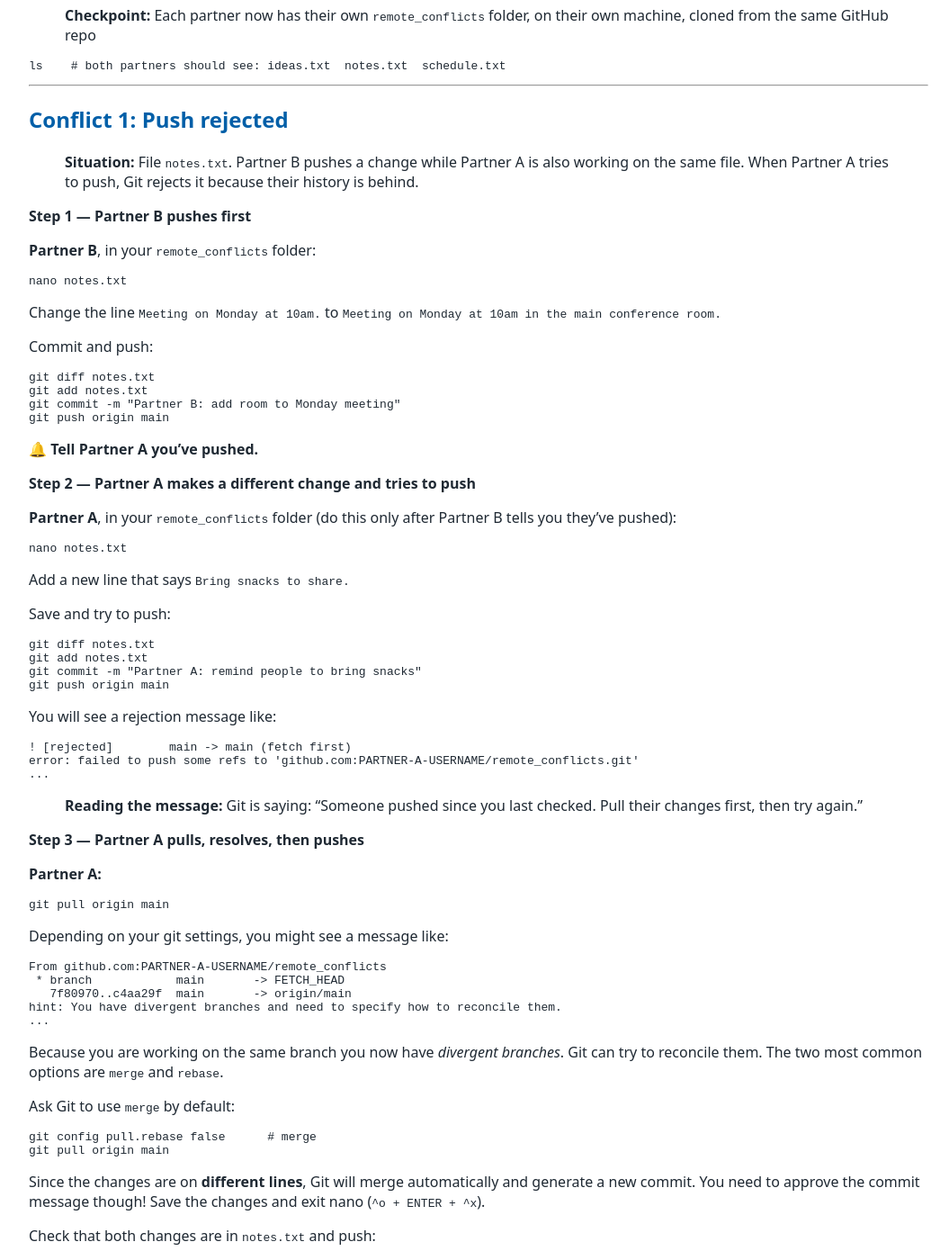
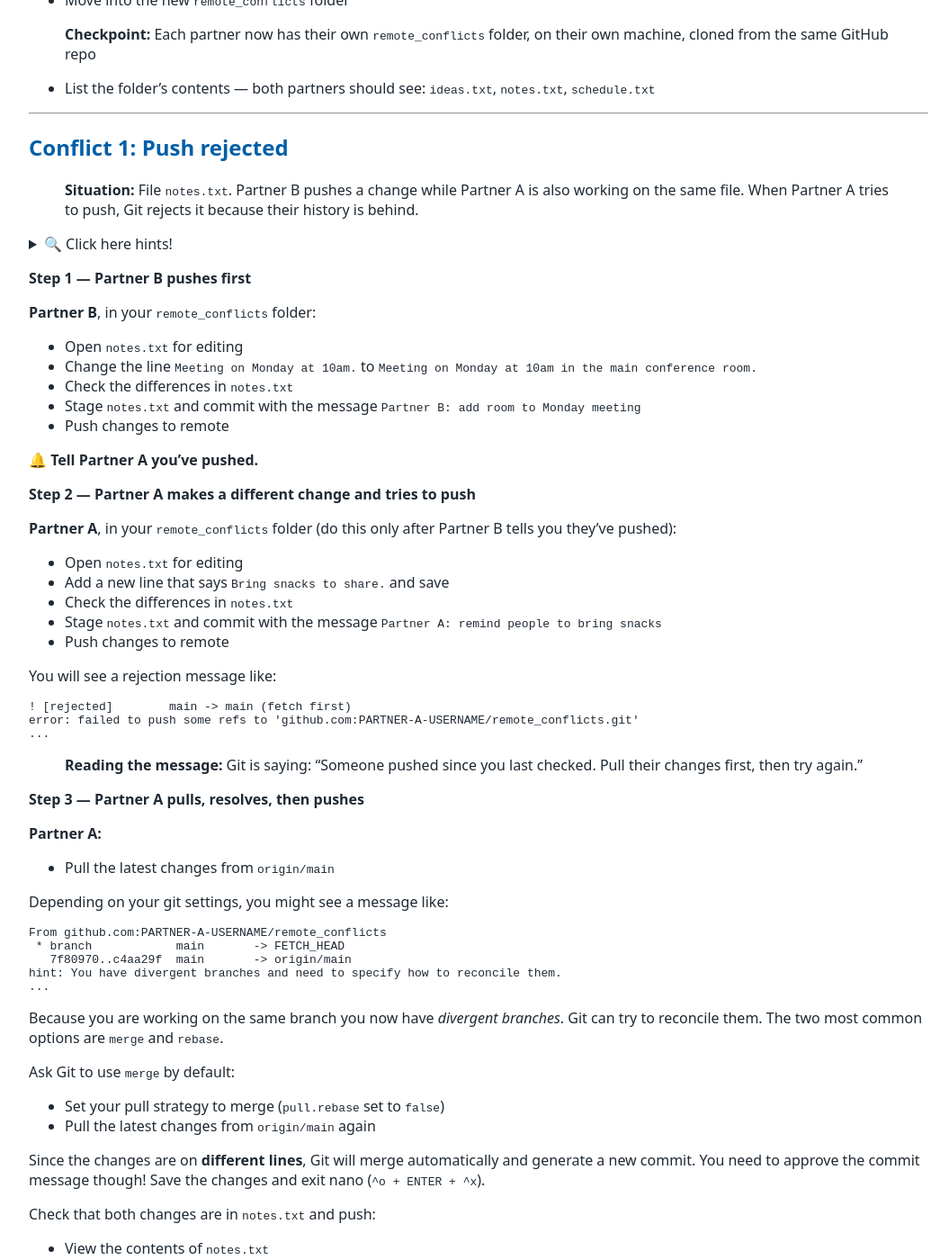
Before and after one commit to tu-delft-library/intermediate_version_control_with_git, a Jekyll site: the page built from material_for_participants/PRACTICAL_remote_conflicts.md, in a window 1280 px wide and 1400 px high, scrolled down 2729 px. Shown: the whole window at 90% size, without its empty margins (108-1163 px from the left). Built offline with Jekyll 4.4.1, drawn with Linux system fonts in a browser that asks for light colours; our own code applies the rules of GitHub Pages for plain Markdown files; some of the changed text lies outside the part shown.

Commit message:
changing explicit commands with plain english

````diff
--- a/material_for_participants/PRACTICAL_remote_conflicts.md
+++ b/material_for_participants/PRACTICAL_remote_conflicts.md
@@ -134,19 +134,14 @@ git push origin main
 
 From here on, **avoid copy-pasting**. Typing all the commands helps you build understanding.
 
-**Partner B**, open your terminal and run:
-
-```bash
-cd ~/Desktop
-git clone git@github.com:PARTNER-A-USERNAME/remote_conflicts.git remote_conflicts
-cd remote_conflicts
-```
+**Partner B**, open your terminal and:
+- Move into your `Desktop` directory
+- Clone the repository at `git@github.com:PARTNER-A-USERNAME/remote_conflicts.git` into a folder named `remote_conflicts`
+- Move into the new `remote_conflicts` folder
 
 > **Checkpoint:** Each partner now has their own `remote_conflicts` folder, on their own machine, cloned from the same GitHub repo
 
-```bash
-ls    # both partners should see: ideas.txt  notes.txt  schedule.txt
-```
+- List the folder's contents — both partners should see: `ideas.txt`, `notes.txt`, `schedule.txt`
 
 ---
 
@@ -154,39 +149,37 @@ ls    # both partners should see: ideas.txt  notes.txt  schedule.txt
 
 > **Situation:** File `notes.txt`. Partner B pushes a change while Partner A is also working on the same file. When Partner A tries to push, Git rejects it because their history is behind.
 
+<details>
+<summary>🔍 Click here hints! </summary>
+
+- To see the changes in a file use `git diff name_of_file`
+- To stage a file use `git add name_of_file`
+- To commit a file use `git commit -m "commit message"`
+- To push to remote use `git push origin main`
+- To pull from remote use `git pull origin main`
+- To set your pull strategy to merge use `git config pull.rebase false`
+</details>
+
+
 **Step 1 — Partner B pushes first**
 
 **Partner B**, in your `remote_conflicts` folder:
-```bash
-nano notes.txt
-```
-Change the line `Meeting on Monday at 10am.` to `Meeting on Monday at 10am in the main conference room.`
-
-Commit and push:
-```bash
-git diff notes.txt
-git add notes.txt
-git commit -m "Partner B: add room to Monday meeting"
-git push origin main
-```
+- Open `notes.txt` for editing
+- Change the line `Meeting on Monday at 10am.` to `Meeting on Monday at 10am in the main conference room.`
+- Check the differences in `notes.txt`
+- Stage `notes.txt` and commit with the message `Partner B: add room to Monday meeting`
+- Push changes to remote
 
 🔔 **Tell Partner A you've pushed.**
 
 **Step 2 — Partner A makes a different change and tries to push**
 
 **Partner A**, in your `remote_conflicts` folder (do this only after Partner B tells you they've pushed):
-```bash
-nano notes.txt
-```
-Add a new line that says `Bring snacks to share.`
-
-Save and try to push:
-```bash
-git diff notes.txt
-git add notes.txt
-git commit -m "Partner A: remind people to bring snacks"
-git push origin main
-```
+- Open `notes.txt` for editing
+- Add a new line that says `Bring snacks to share.` and save
+- Check the differences in `notes.txt`
+- Stage `notes.txt` and commit with the message `Partner A: remind people to bring snacks`
+- Push changes to remote
 
 You will see a rejection message like:
 
@@ -201,11 +194,10 @@ error: failed to push some refs to 'github.com:PARTNER-A-USERNAME/remote_conflic
 **Step 3 — Partner A pulls, resolves, then pushes**
 
 **Partner A:**
-```bash
-git pull origin main
+- Pull the latest changes from `origin/main`
+
+Depending on your git settings, you might see a message like:
 ```
-Depending on your git settings, you might see a message like:
-```bash
 From github.com:PARTNER-A-USERNAME/remote_conflicts
  * branch            main       -> FETCH_HEAD
    7f80970..c4aa29f  main       -> origin/main
@@ -216,29 +208,23 @@ hint: You have divergent branches and need to specify how to reconcile them.
 Because you are working on the same branch you now have *divergent branches*. Git can try to reconcile them. The two most common options are `merge` and `rebase`.
 
 Ask Git to use `merge` by default:
-```bash
-git config pull.rebase false      # merge
-git pull origin main
-```
+- Set your pull strategy to merge (`pull.rebase` set to `false`)
+- Pull the latest changes from `origin/main` again
 
 Since the changes are on **different lines**, Git will merge automatically and generate a new commit. You need to approve the commit message though! Save the changes and exit nano (`^o + ENTER + ^x`).
 
 Check that both changes are in `notes.txt` and push:
-```bash
-cat notes.txt
-git log --oneline --graph     # shows new merge commit
-git push origin main          # push!
-```
+- View the contents of `notes.txt`
+- View the commit history as a graph
+- Push changes to remote
 
 > **Success:** Partner A's push is accepted. `notes.txt` includes both changes. `git log --oneline --graph` shows a merge commit.
 
 🔔 **Tell Partner B you've pushed the merge.**
 
 **Partner B**, sync up so you're both on the same page:
-```bash
-git pull origin main
-cat notes.txt
-```
+- Pull the latest changes from `origin/main`
+- View the contents of `notes.txt`
 
 ---
 
@@ -249,45 +235,30 @@ cat notes.txt
 **Step 1 — Partner B edits and pushes**
 
 **Partner B:**
-```bash
-git pull origin main
-nano schedule.txt
-```
-Change the line `Wednesday: Free` to `Wednesday: Workshop (morning)`
-
-Commit and push:
-```bash
-git diff schedule.txt
-git add schedule.txt
-git commit -m "Partner B: add workshop to Wednesday"
-git push origin main
-```
+- Pull the latest changes from `origin/main`
+- Open `schedule.txt` for editing
+- Change the line `Wednesday: Free` to `Wednesday: Workshop (morning)`
+- Check the differences in `schedule.txt`
+- Stage `schedule.txt` and commit with the message `Partner B: add workshop to Wednesday`
+- Push changes to remote
 
 🔔 **Don't tell Partner A yet** — the point of this exercise is that Partner A edits the same line without knowing.
 
 **Step 2 — Partner A edits the same line without pulling first**
 
 **Partner A:**
-```bash
-nano schedule.txt
-```
-Change the line `Wednesday: Free` to `Wednesday: Office day`
-
-Save and commit (but do not push yet):
-```bash
-git diff schedule.txt
-git add schedule.txt
-git commit -m "Partner A: mark Wednesday as office day"
-```
+- Open `schedule.txt` for editing
+- Change the line `Wednesday: Free` to `Wednesday: Office day`
+- Check the differences in `schedule.txt`
+- Stage `schedule.txt` and commit with the message `Partner A: mark Wednesday as office day`
+- DO NOT PUSH YET
 
 🔔 **Now tell each other what you each did**, then Partner A continues.
 
 **Step 3 — Partner A pulls and sees the conflict**
 
 **Partner A:**
-```bash
-git pull origin main
-```
+- Pull the latest changes from `origin/main`
 
 Git stops and reports a conflict:
 ```
@@ -295,9 +266,8 @@ CONFLICT (content): Merge conflict in schedule.txt
 ...
 ```
 
-```bash
-nano schedule.txt
-```
+- Open `schedule.txt` for editing
+
 You'll see something like:
 ```
 <<<<<<< HEAD
@@ -321,22 +291,17 @@ Wednesday: Workshop (morning), office day after lunch
 > **Nano tip:** Use `^K` to delete a whole line.
 
 **Partner A** deletes all three marker lines, saves, then:
-```bash
-git diff schedule.txt
-git add schedule.txt
-git commit -m "Resolve: combine Wednesday workshop and office day"
-git push origin main
-```
+- Check the differences in `schedule.txt`
+- Stage `schedule.txt` and commit with the message `Resolve: combine Wednesday workshop and office day`
+- Push changes to remote
 
 > **Success:** `schedule.txt` has no conflict markers. `git push` is accepted. `git log --oneline --graph` shows a merge commit.
 
 🔔 **Tell Partner B to pull.**
 
 **Partner B:**
-```bash
-git pull origin main
-cat schedule.txt
-```
+- Pull the latest changes from `origin/main`
+- View the contents of `schedule.txt`
 
 ---
 
@@ -347,45 +312,30 @@ cat schedule.txt
 **Step 1 — Partner B adds an idea and pushes**
 
 **Partner B:**
-```bash
-git pull origin main
-nano ideas.txt
-```
-Add a new line at the bottom: `Idea 4: Send a monthly newsletter.`
-
-Save and push:
-```bash
-git diff ideas.txt
-git add ideas.txt
-git commit -m "Partner B: add newsletter idea"
-git push origin main
-```
+- Pull the latest changes from `origin/main`
+- Open `ideas.txt` for editing
+- Add a new line at the bottom: `Idea 4: Send a monthly newsletter.`
+- Check the differences in `ideas.txt`
+- Stage `ideas.txt` and commit with the message `Partner B: add newsletter idea`
+- Push changes to remote
 
 🔔 **Again, hold off telling Partner A** until after their commit in Step 2.
 
 **Step 2 — Partner A adds a different idea without pulling first**
 
 **Partner A:**
-```bash
-nano ideas.txt
-```
-Add a new line at the bottom: `Idea 4: Create a blog section.`
+- Open `ideas.txt` for editing
+- Add a new line at the bottom: `Idea 4: Create a blog section.`
 
-Save and commit:
-```bash
-git diff ideas.txt
-git add ideas.txt
-git commit -m "Partner A: add blog idea"
-```
+- Check the differences in `ideas.txt`
+- Stage `ideas.txt` and commit with the message `Partner A: add blog idea`
 
 🔔 **Compare notes with your partner**, then Partner A continues.
 
 **Step 3 — Partner A pulls and sees the conflict**
 
 **Partner A:**
-```bash
-git pull origin main
-```
+- Pull the latest changes from `origin/main`
 
 Git reports:
 ```
@@ -394,9 +344,8 @@ Automatic merge failed; fix conflicts then commit the result.
 ```
 
 Open the file:
-```bash
-nano ideas.txt
-```
+- Open `ideas.txt` for editing
+
 You'll see:
 ```
 <<<<<<< HEAD
@@ -422,20 +371,15 @@ Idea 5: Send a monthly newsletter.
 ```
 
 Delete all conflict markers, save, then:
-```bash
-git diff ideas.txt
-git add ideas.txt
-git commit -m "Resolve: keep both new ideas, renumber to 4 and 5"
-git push origin main
-```
+- Check the differences in `ideas.txt`
+- Stage `ideas.txt` and commit with the message `Resolve: keep both new ideas, renumber to 4 and 5`
+- Push changes to remote
 
 🔔 **Tell Partner B to pull and verify.**
 
 **Partner B:**
-```bash
-git pull origin main
-cat ideas.txt
-```
+- Pull the latest changes from `origin/main`
+- View the contents of `ideas.txt`
 
 > **Success:** Both of you now show five ideas, no conflict markers, and `git log --oneline --graph` shows the full shared history on both machines. You can also open the repository on GitHub and browse `ideas.txt` there to confirm the final version is on the remote.
 
@@ -446,27 +390,18 @@ cat ideas.txt
 Practise pulling before you start work — the habit that prevents most remote conflicts. This time, **swap roles**: Partner B goes first.
 
 **Partner B:**
-```bash
-# Always start your day like this:
-git pull origin main
-```
+- Always start your day by pulling the latest changes from `origin/main`
+
 Now make a change, knowing you're up to date:
-```bash
-nano notes.txt
-```
-Add a new line at the bottom: `Next review: end of month.`
-```bash
-git add notes.txt
-git commit -m "Add next review note"
-git push origin main
-```
+- Open `notes.txt` for editing
+- Add a new line at the bottom: `Next review: end of month.`
+- Stage `notes.txt` and commit with the message `Add next review note`
+- Push changes to remote
 
 🔔 **Tell Partner A to pull.**
 
 **Partner A**, check that you can receive it cleanly:
-```bash
-git pull origin main
-cat notes.txt
-```
+- Pull the latest changes from `origin/main`
+- View the contents of `notes.txt`
 
 > **The habit:** Pull before you start, pull before you push. The shorter the gap between your work and your partner's, the smaller any conflict will be — and the less you need the 🔔 check-ins this exercise forced on you.
````
